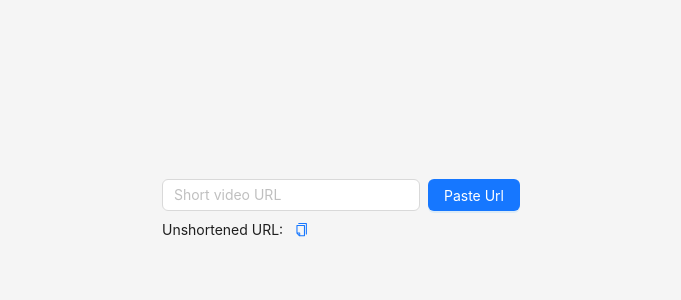
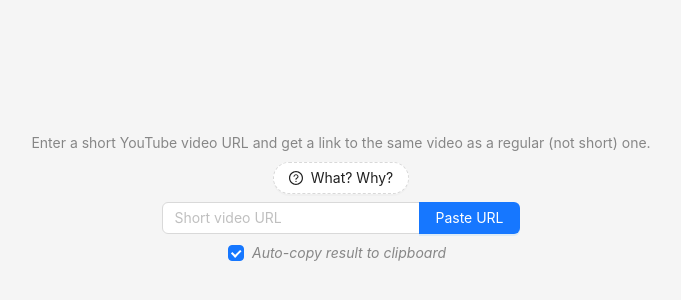
Before and after one commit to treble-snake/yt-unshortener, a Next.js app: page / in a window 1280 px wide. Shown: the part 190-490 px from the top of the page, without its empty margins (299-980 px from the left). Built offline with nearby package versions, Linux system fonts and the light colour scheme.

Commit message:
feat: add auto-copy and improve layout

```diff
--- a/package.json
+++ b/package.json
@@ -1,6 +1,6 @@
 {
   "name": "yt-unshort",
-  "version": "1.0.0",
+  "version": "1.1.0",
   "private": true,
   "scripts": {
     "dev": "next dev --turbopack",
@@ -10,7 +10,7 @@
   },
   "dependencies": {
     "antd": "^5.24.2",
-    "next": "15.2.0",
+    "next": "^15.3.4",
     "react": "^18.3.1",
     "react-dom": "^18.3.1"
   },
--- a/src/app/page.tsx
+++ b/src/app/page.tsx
@@ -1,52 +1,138 @@
 'use client'
 
 import React from 'react';
-import {Button, Flex, Input, Layout, Space, Typography} from "antd";
+import {
+  Button,
+  Checkbox,
+  Flex,
+  Input,
+  Layout,
+  Popover,
+  Space,
+  Typography
+} from "antd";
+import {QuestionCircleOutlined} from "@ant-design/icons";
 
 export default function Home() {
   const [url, setUrl] = React.useState<string>('');
+  const [isError, setIsError] = React.useState<boolean>(false);
+  const [isCopied, setIsCopied] = React.useState<boolean>(false);
+  const [copyError, setCopyError] = React.useState<string | null>(null);
   const [unshortenedUrl, setUnshortenedUrl] = React.useState<string>('');
+  const [autoCopy, setAutoCopy] = React.useState<boolean>(true);
+
+  const {Compact} = Space;
+  const {Text, Paragraph} = Typography;
 
   const transformUrl = (url: string) => {
+    setIsError(false)
+    setCopyError(null)
+    setIsCopied(false)
+
     if (url.includes("youtube.com/shorts/")) {
       const videoId = url.split("/shorts/")[1].split("?")[0];
-            setUnshortenedUrl(`https://youtube.com/watch/?v=${videoId}`)
-        } else if (url.length === 0) {
-            setUnshortenedUrl('')
-        } else {
+      const result = `https://youtube.com/watch/?v=${videoId}`;
+      setUnshortenedUrl(result)
+
+      if (autoCopy) {
+        navigator.clipboard
+          .writeText(result)
+          .then(() => setIsCopied(true))
+          .catch((e) => setCopyError(e))
+      }
+
+      return
+    }
+
+    if (url.length === 0) {
+      return setUnshortenedUrl('')
+    }
+
+    setIsError(true);
     setUnshortenedUrl('Input is not a YouTube Shorts URL')
-        }
   }
 
   const onInputChange = (e: React.ChangeEvent<HTMLInputElement>) => {
     setUrl(e.target.value)
     transformUrl(e.target.value)
   }
+
   const paste = () => {
     navigator.clipboard.readText().then((text) => {
       setUrl(text)
       transformUrl(text)
+    })
   }
+
+  const popover = (
+    <div style={{maxWidth: 400}}>
+      <Paragraph>
+        I needed it to share my lifting videos with my coach for form checks.
+        Shorts are convenient for quick upload, but not so much for review.
+      </Paragraph>
+      <Paragraph>
+        If you leave the checkbox below checked, the result will be
+        automatically copied to your clipboard, so you can paste it straight
+        into
+        your messenger or whatever.
+      </Paragraph>
+    </div>
   )
-    }
 
   return (
     <Layout style={{padding: '24px', width: '100%', height: '100%'}}>
       <Flex style={{width: '100%', height: '100%'}} justify={'center'}
             align={'center'}>
-                <Space direction={'vertical'}>
-                    <Space>
+        <Space direction={'vertical'} style={{textAlign: 'center'}}>
+          <Text type={'secondary'}>
+            Enter a short YouTube video URL and get a
+            link to the same video as a regular (not short) one.
+          </Text>
+          <Popover content={popover}>
+            <Button type="dashed" shape="round"
+                    icon={<QuestionCircleOutlined/>}>
+              What? Why?
+            </Button>
+          </Popover>
+
+          <Compact>
             <Input
               placeholder="Short video URL" value={url}
               allowClear
-                            onChange={onInputChange}/>
-                        <Button type="primary" onClick={paste}>Paste
-                            Url</Button>
-                    </Space>
-                    <Space>
-                        <Typography.Text>Unshortened URL:</Typography.Text>
-                        <Typography.Text
-                            copyable>{unshortenedUrl}</Typography.Text>
+              onChange={onInputChange}
+              status={
+                isError ? 'error' : undefined
+              }
+            />
+            <Button type="primary" onClick={paste}>Paste URL</Button>
+          </Compact>
+          <Checkbox
+            checked={autoCopy}
+            onChange={() => setAutoCopy(!autoCopy)}
+          >
+            <Text italic type={'secondary'}>Auto-copy result to clipboard</Text>
+          </Checkbox>
+          <Space direction={'vertical'}>
+            {
+              isError && <Text
+                type="danger">Error: {unshortenedUrl}</Text>
+            }
+            {!isError && unshortenedUrl && (
+              <div>
+                <Text type={'secondary'}>Unshortened URL:</Text>
+                <br/>
+                <Text copyable>{unshortenedUrl}</Text>
+              </div>
+            )
+            }
+            {
+              isCopied && <Text type="success">Copied to clipboard!</Text>
+            }
+            {
+              copyError && <Text type="danger">
+                Please copy the result manually, clipboard error: {copyError}
+              </Text>
+            }
           </Space>
         </Space>
       </Flex>
```
Also changed, not shown: 1 other file (tests, documents, lock files or other folders). Lines whose indentation alone changed are shown as unchanged.
